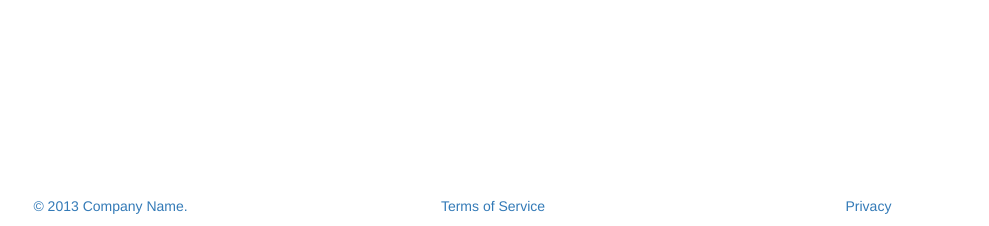
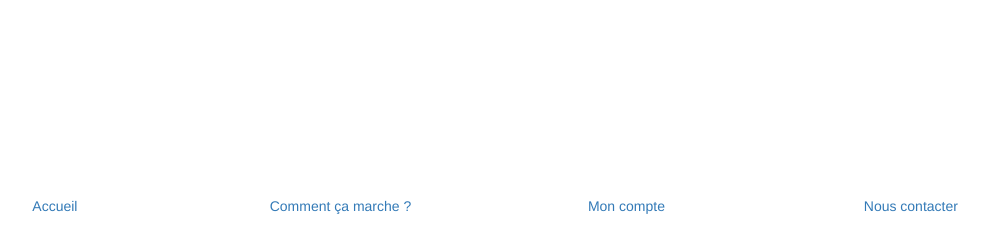
Before and after one commit to Alrik221/IPER-2.0, a PHP site: page /index.php in a window 1280 px wide. Shown: the part 574-800 px from the top of the page, without its empty margins (109-1098 px from the left). Run offline with PHP 8.4, Linux system fonts and the light colour scheme.

Commit message:
Petite modification du footer A changer à lavenir certainement

```diff
--- a/includes/footer.php
+++ b/includes/footer.php
@@ -3,9 +3,10 @@
         <div class="row">
             <div class="col-lg-12">
                 <ul class="nav nav-pills nav-justified">
-                    <li><a href="/">© 2013 Company Name.</a></li>
-                    <li><a href="#">Terms of Service</a></li>
-                    <li><a href="#">Privacy</a></li>
+                    <li><a href="index.php">Accueil</a></li>
+                    <li><a href="ccm.php">Comment ça marche ?</a></li>
+                    <li><a href="account.php">Mon compte</a></li>
+                    <li><a href="contact.php">Nous contacter</a></li>
                 </ul>
             </div>
         </div>
```
